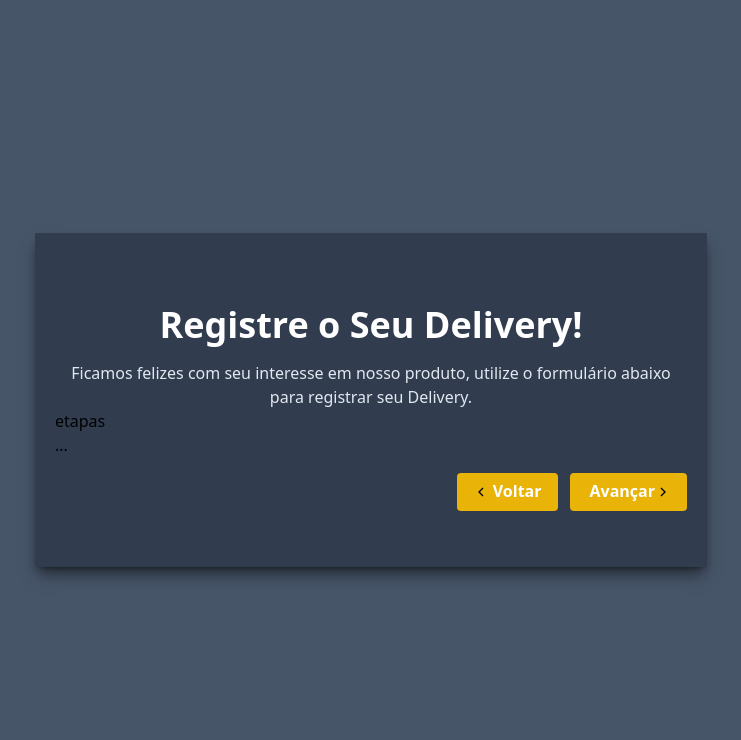
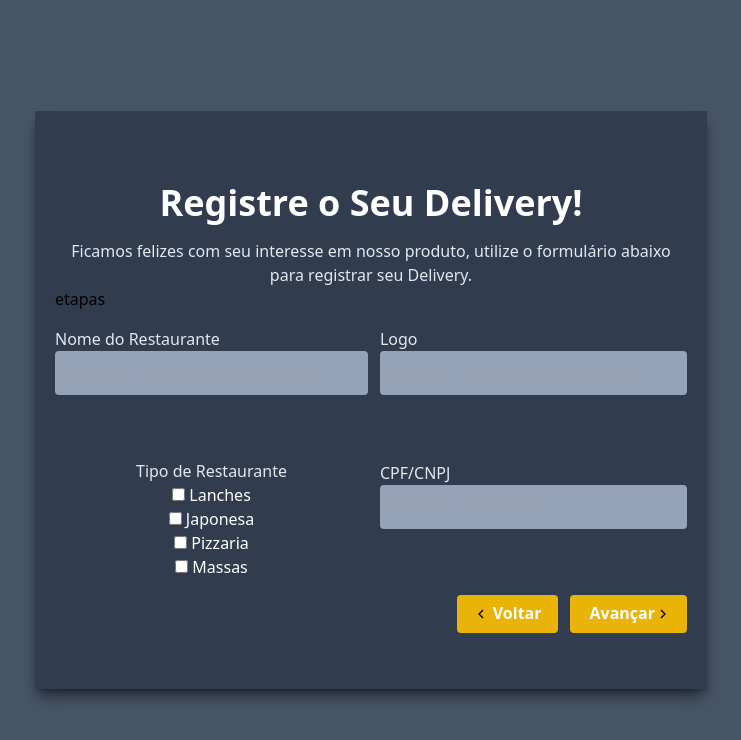
Before and after one commit to Matheus-Souto/gestor-pedidos, a React (Vite) app: page /register in a window 1280 px wide. Both pictures are taken after typing "Sample", "Sample", "name@example.com", "Sample123", "Sample123", "Sample" into the empty fields and a click on the button "Avançar". Shown: the top 740 px of the page, without its empty margins (269-1010 px from the left). Built offline with nearby package versions, Linux system fonts and the light colour scheme.

Commit message:
[FEAT]: Implementa layout delivery e address

```diff
--- a/src/components/AddressForm/index.jsx
+++ b/src/components/AddressForm/index.jsx
@@ -1,6 +1,93 @@
 const AddressForm = () => {
     return(
-        <div>...</div>
+        <div className="flex flex-col">
+            <div className="sm:flex sm:justify-center sm:w-full">
+                <div className="flex flex-col justify-center w-full sm:max-w-lg mx-auto ">
+                    <label className="mt-4 text-slate-200" htmlFor="rua">Rua</label>
+                    <input
+                        className="p-2 rounded bg-slate-400 outline-yellow-500 text-white text-lg"
+                        type="text"
+                        name="rua"
+                        id="rua"
+                        placeholder="Digite sua rua..."
+                        required
+                    />
+                </div>
+                <div className="flex flex-col justify-center w-full sm:max-w-lg mx-auto sm:pl-3">
+                    <label className="mt-4 text-slate-200" htmlFor="bairro">Bairro</label>
+                    <input
+                        className="p-2 rounded bg-slate-400 outline-yellow-500 text-white text-lg"
+                        type="text"
+                        name="bairro"
+                        id="bairro"
+                        placeholder="Digite seu bairro..."
+                        required
+                    />
+                </div>
+            </div>
+            <div className="sm:flex sm:justify-center sm:w-full">
+                <div className="flex flex-col justify-center w-full sm:max-w-lg mx-auto">
+                    <label className="mt-4 text-slate-200" htmlFor="cidade">Cidade</label>
+                    <input
+                        className="p-2 rounded bg-slate-400 outline-yellow-500 text-white text-lg"
+                        type="text"
+                        name="cidade"
+                        id="cidade"
+                        placeholder="Digite sua cidade..."
+                        required
+                    />
+                </div>
+                <div className="flex flex-col justify-center w-full sm:max-w-lg mx-auto sm:pl-3">
+                    <label className="mt-4 text-slate-200" htmlFor="estado">Estado</label>
+                    <input
+                        className="p-2 rounded bg-slate-400 outline-yellow-500 text-white text-lg"
+                        type="text"
+                        name="estado"
+                        id="estado"
+                        placeholder="Digite seu estado..."
+                        required
+                    />
+                </div>
+            </div>
+            <div className="sm:flex sm:justify-center sm:w-full">
+                <div className="flex flex-col justify-center w-full sm:max-w-lg mx-auto">
+                    <label className="mt-4 text-slate-200" htmlFor="cep">CEP</label>
+                    <input
+                        className="p-2 rounded bg-slate-400 outline-yellow-500 text-white text-lg"
+                        type="text"
+                        name="cep"
+                        id="cep"
+                        placeholder="Digite seu CEP..."
+                        required
+                    />
+                </div>
+                <div className="flex flex-col justify-center w-full sm:max-w-lg mx-auto sm:pl-3">
+                    <label className="mt-4 text-slate-200" htmlFor="numero">Número</label>
+                    <input
+                        className="p-2 rounded bg-slate-400 outline-yellow-500 text-white text-lg"
+                        type="text"
+                        name="numero"
+                        id="numero"
+                        placeholder="Digite seu número..."
+                        required
+                    />
+                </div>
+            </div>
+            <div className="w-full sm:flex sm:justify-center sm:w-full">
+                <div className="flex flex-col justify-center w-full sm:max-w-lg mx-auto">
+                    <label className="mt-4 text-slate-200" htmlFor="complemento">Complemento</label>
+                    <input
+                        className="p-2 rounded bg-slate-400 outline-yellow-500 text-white text-lg"
+                        type="text"
+                        name="complemento"
+                        id="complemento"
+                        placeholder="Digite seu complemento..."
+                        required
+                    />
+                </div>
+            </div>
+
+        </div>
     )
 }
 
--- a/src/components/DeliveryForm/index.jsx
+++ b/src/components/DeliveryForm/index.jsx
@@ -1,6 +1,61 @@
 const DeliveryForm = () => {
     return(
-        <div className="">...</div>
+        <div className="flex flex-col">
+            <div className="sm:flex sm:justify-center sm:w-full">
+                <div className="flex flex-col justify-center w-full sm:max-w-lg mx-auto ">
+                    <label className="mt-4 text-slate-200" htmlFor="nomeRestaurante">Nome do Restaurante</label>
+                    <input
+                        className="p-2 rounded bg-slate-400 outline-yellow-500 text-white text-lg"
+                        type="text"
+                        name="nomeRestaurante"
+                        id="nomeRestaurante"
+                        placeholder="Digite o nome do Restaurante..."
+                        required
+                    />
+                </div>
+                <div className="flex flex-col justify-center w-full sm:max-w-lg mx-auto sm:pl-3">
+                    <label className="mt-4 text-slate-200" htmlFor="logo">Logo</label>
+                    <input
+                        className="p-2 rounded bg-slate-400 outline-yellow-500 text-white text-lg"
+                        type="text"
+                        name="logo"
+                        id="logo"
+                        placeholder="Upload Logo do Restaurante..."
+                        required
+                    />
+                </div>
+            </div>
+            <div className="sm:flex sm:justify-center sm:w-full">
+                <div className="flex flex-col justify-center w-full sm:max-w-lg mx-auto">
+                   <div className="flex flex-col justify-center items-center sm:mt-12 ">
+                   <label className="mt-4 text-slate-200" htmlFor="email">Tipo de Restaurante</label>
+                    <div className="text-white">
+                        <input type="checkbox" id="topping" name="topping" value="Paneer" /> Lanches
+                    </div>
+                    <div className="text-white">
+                        <input type="checkbox" id="topping" name="topping" value="Paneer" /> Japonesa
+                    </div>
+                    <div className="text-white">
+                        <input type="checkbox" id="topping" name="topping" value="Paneer" /> Pizzaria
+                    </div>
+                    <div className="text-white">
+                        <input type="checkbox" id="topping" name="topping" value="Paneer" /> Massas
+                    </div>
+                   </div>
+                </div>
+                <div className="flex flex-col justify-center w-full sm:max-w-lg mx-auto sm:pl-3">
+                    <label className="mt-4 text-slate-200" htmlFor="cpfcnpj">CPF/CNPJ</label>
+                    <input
+                        className="p-2 rounded bg-slate-400 outline-yellow-500 text-white text-lg"
+                        type="text"
+                        name="cpfcnpj"
+                        id="cpfcnpj"
+                        placeholder="Digite o CPF/CNPJ..."
+                        required
+                    />
+                </div>
+            </div>
+        </div>
     )
 }
 
```
